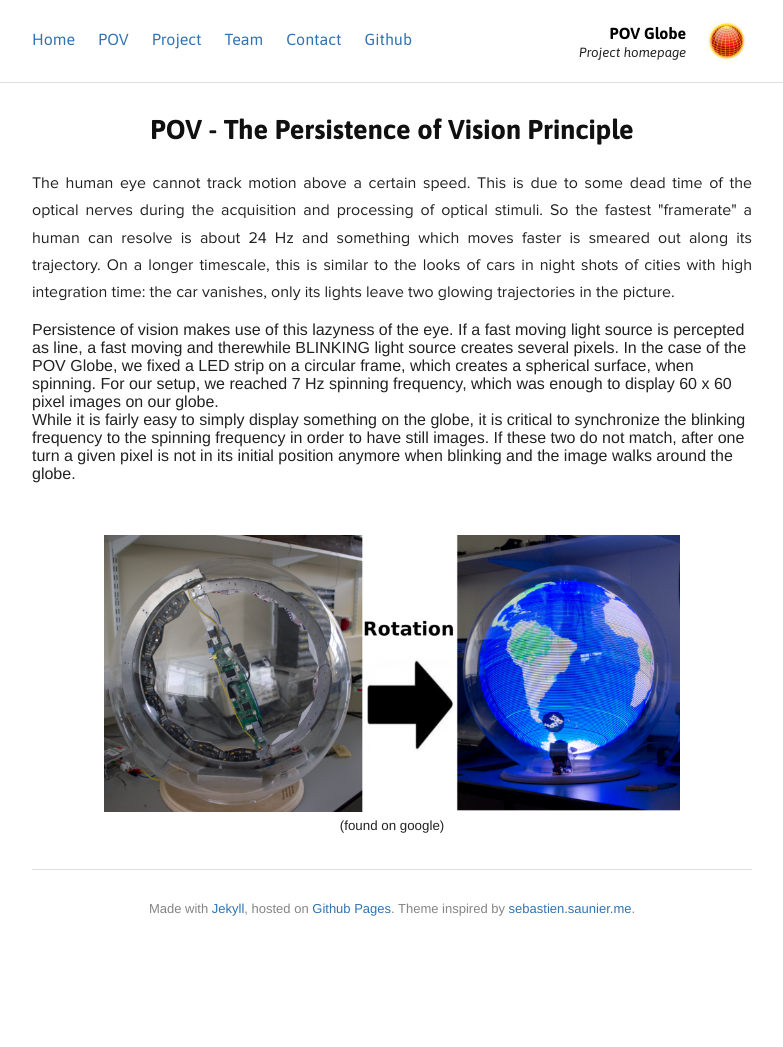
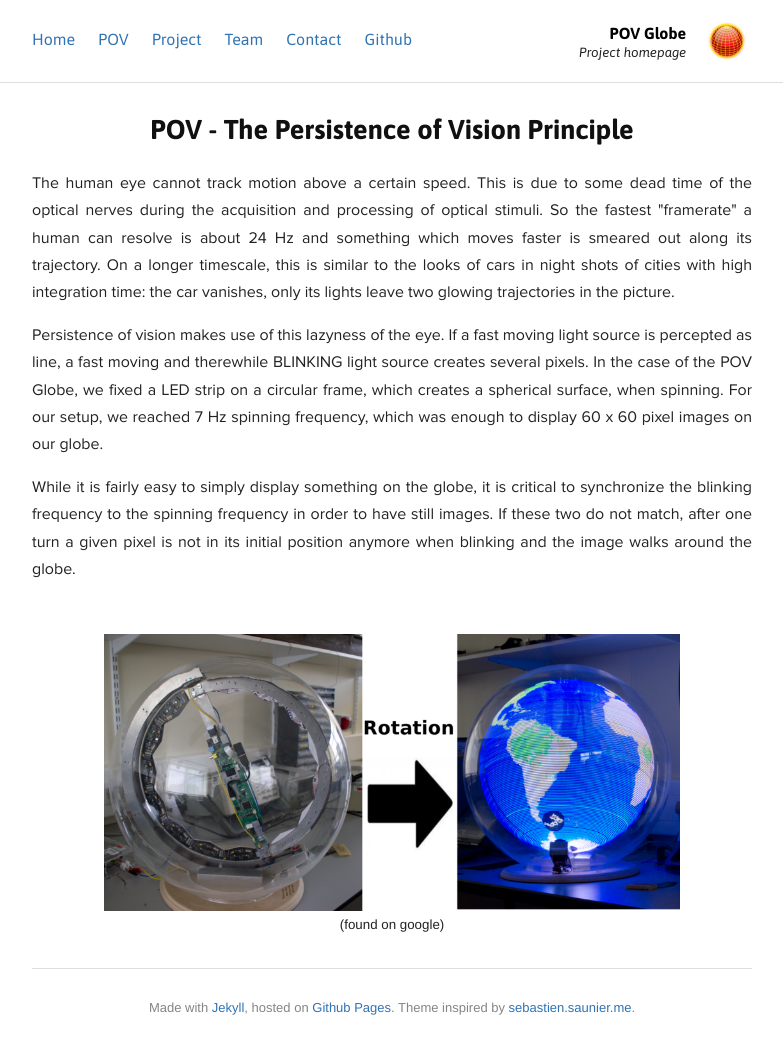
Before and after one commit to TobiBu/POV, a Jekyll site: the page built from pov/index.html, in a window 1280 px wide. Shown: the whole page, without its empty margins (248-1031 px from the left). Built offline with Jekyll 4.4.1, drawn with Linux system fonts in a browser that asks for light colours; Markdown is read by kramdown in place of the engine named in the settings; before the commit the page ends 948 px from its top, so only the background shows below that.

Commit message:
working on page...

```diff
--- a/pov/index.html
+++ b/pov/index.html
@@ -12,9 +12,9 @@ POV - The Persistence of Vision Principle
 
 <p class="fancy" align="justify">
 The human eye cannot track motion above a certain speed. This is due to some dead time of the optical nerves during the acquisition and processing of optical stimuli. So the fastest "framerate" a human can resolve is about 24 Hz and something which moves faster is smeared out along its trajectory. On a longer timescale, this is similar to the looks of cars in night shots of cities with high integration time: the car vanishes, only its lights leave two glowing trajectories in the picture.
-</p><p>
+</p><p class="fancy" align="justify">
 Persistence of vision makes use of this lazyness of the eye. If a fast moving light source is percepted as line, a fast moving and therewhile BLINKING light source creates several pixels. In the case of the POV Globe, we fixed a LED strip on a circular frame, which creates a spherical surface, when spinning. For our setup, we reached 7 Hz spinning frequency, which was enough to display 60 x 60 pixel images on our globe.
-<br>
+</p><p class="fancy" align="justify">
 While it is fairly easy to simply display something on the globe, it is critical to synchronize the blinking frequency to the spinning frequency in order to have still images. If these two do not match, after one turn a given pixel is not in its initial position anymore when blinking and the image walks around the globe.
 </p>
 <br>
```
Also changed, not shown: 2 other files.
